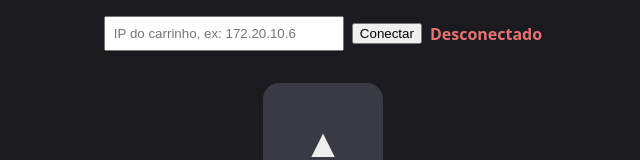
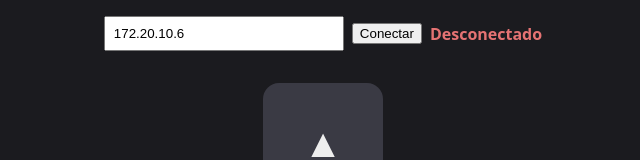
Before and after one commit to franciscograveli/controle-remoto, a plain HTML site: page index.html in a window 1280 px wide. Shown: the top 160 px of the page, without its empty margins (317-957 px from the left). Drawn offline with Linux system fonts and the light colour scheme.

Commit message:
feat: usa 172.20.10.6 como IP padrão
O campo continua editável e o último IP usado fica salvo no navegador.

```diff
--- a/index.html
+++ b/index.html
@@ -10,7 +10,7 @@
 
   <!-- Conexão: IP do carrinho (aparece no Serial dele) e status -->
   <form id="form-conexao">
-    <input id="campo-ip" placeholder="IP do carrinho, ex: 172.20.10.6" autocomplete="off">
+    <input id="campo-ip" placeholder="IP do carrinho" autocomplete="off">
     <button type="submit">Conectar</button>
     <span id="status" class="desconectado">Desconectado</span>
   </form>
--- a/js/main.js
+++ b/js/main.js
@@ -26,8 +26,9 @@ aoMudarConexao((conectado) => {
   textoStatus.className = conectado ? "conectado" : "desconectado";
 });
 
-// ---- Campo de IP: lembra o último usado ----
-campoIp.value = localStorage.getItem("ip") || "";
+// ---- Campo de IP: começa com o IP padrão e lembra o último usado ----
+const IP_PADRAO = "172.20.10.6";
+campoIp.value = localStorage.getItem("ip") || IP_PADRAO;
 
 form.addEventListener("submit", (e) => {
   e.preventDefault();
```
